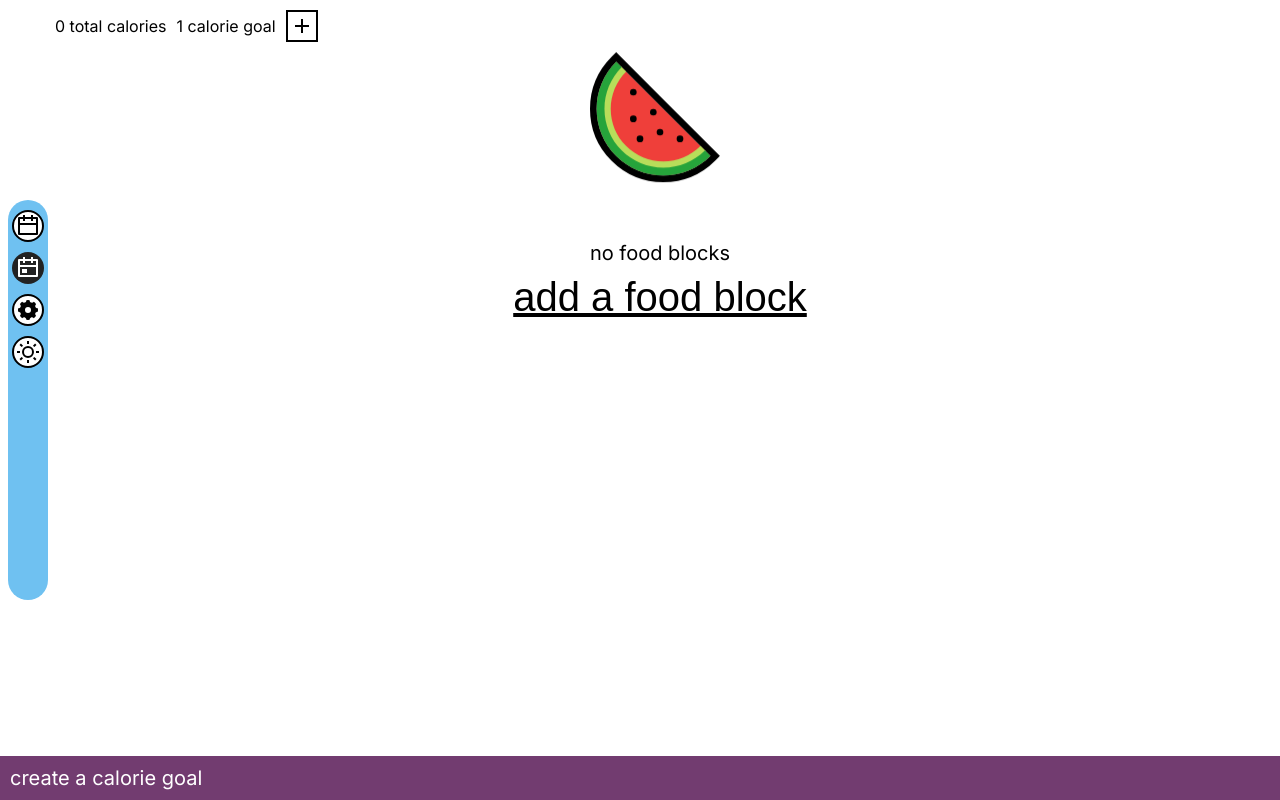
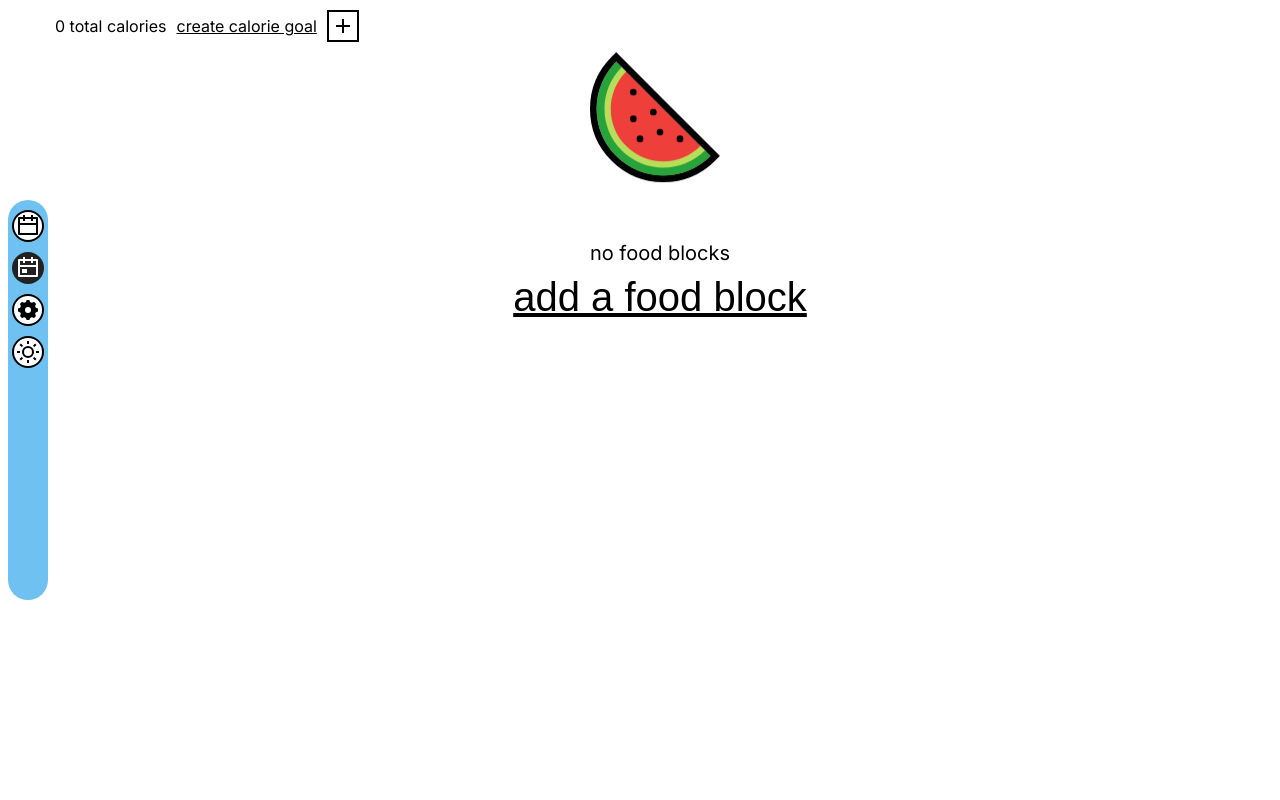
Before and after one commit to colorlessenergy/calorie-tracker, a Next.js app: page /day/1 in a window 1280 px wide. Built offline with nearby package versions, Linux system fonts and the light colour scheme.

Commit message:
replace calorie goal banner with link

```diff
--- a/pages/_app.js
+++ b/pages/_app.js
@@ -1,12 +1,10 @@
-import React, { useEffect, useState } from 'react';
+import React, { useEffect } from 'react';
 
 import Nav from '../shared/components/Nav';
-import Banner from '../shared/components/Banner/Banner';
 
 import '../styles/globals.scss';
 
 function MyApp({ Component, pageProps }) {
-    const [showCalorieGoalBanner, setShowCalorieGoalBanner] = useState(false);
     useEffect(() => {
         if (!localStorage.getItem('theme')) {
             if (
@@ -22,28 +20,12 @@ function MyApp({ Component, pageProps }) {
         if (localStorage.getItem('theme') === 'dark') {
             document.body.classList.add('dark');
         }
-
-        if (!localStorage.getItem('calorieGoal')) {
-            setShowCalorieGoalBanner(true);
-        } else {
-            setShowCalorieGoalBanner(false);
-        }
     }, []);
 
     return (
         <React.Fragment>
             <Nav />
-            <Component
-                {...pageProps}
-                setShowCalorieGoalBanner={setShowCalorieGoalBanner}
-            />
-
-            {showCalorieGoalBanner ? (
-                <Banner
-                    text="create a calorie goal"
-                    link="/settings/calorie-goal"
-                />
-            ) : null}
+            <Component {...pageProps} />
         </React.Fragment>
     );
 }
--- a/pages/day/[date]/index.js
+++ b/pages/day/[date]/index.js
@@ -1,4 +1,5 @@
 import React, { useEffect, useState } from 'react';
+import Link from 'next/link';
 import { useRouter } from 'next/router';
 
 import FoodBlock from '../../../shared/components/Home/FoodBlock';
@@ -68,7 +69,7 @@ export default function Date() {
 
     const [calorieGoal, setCalorieGoal] = useState(1);
     useEffect(() => {
-        setCalorieGoal(parseFloat(localStorage.getItem('calorieGoal')) || 1);
+        setCalorieGoal(parseFloat(localStorage.getItem('calorieGoal')) || 0);
     }, []);
 
     const [isEditFoodBlockModalOpen, setIsEditFoodBlockModalOpen] =
@@ -236,7 +237,14 @@ export default function Date() {
         <div className="container">
             <div className="mx-15 mt-1 mb-1 flex align-items-center flex-wrap">
                 <div className="mr-1">{totalCalories} total calories</div>
-                <div className="mr-1">{calorieGoal} calorie goal</div>
+
+                {calorieGoal === 0 ? (
+                    <Link href="/settings/calorie-goal">
+                        <a className="mr-1">create calorie goal</a>
+                    </Link>
+                ) : (
+                    <div className="mr-1">{calorieGoal} calorie goal</div>
+                )}
 
                 <button
                     onClick={() => addEmptyFoodBlock()}
--- a/pages/settings/calorie-goal.js
+++ b/pages/settings/calorie-goal.js
@@ -5,7 +5,7 @@ import Snackbar from '../../shared/components/Snackbar/Snackbar';
 
 import useSnackbar from '../../shared/hooks/useSnackbar';
 
-export default function CalorieGoal({ setShowCalorieGoalBanner }) {
+export default function CalorieGoal() {
     const [calorieGoal, setCalorieGoal] = useState(1);
 
     useEffect(() => {
@@ -32,8 +32,6 @@ export default function CalorieGoal({ setShowCalorieGoalBanner }) {
         event.preventDefault();
 
         localStorage.setItem('calorieGoal', calorieGoal);
-
-        setShowCalorieGoalBanner(false);
 
         addSnackbar();
     };
```
